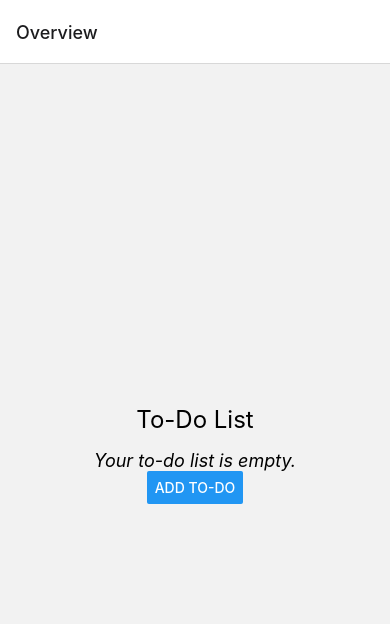
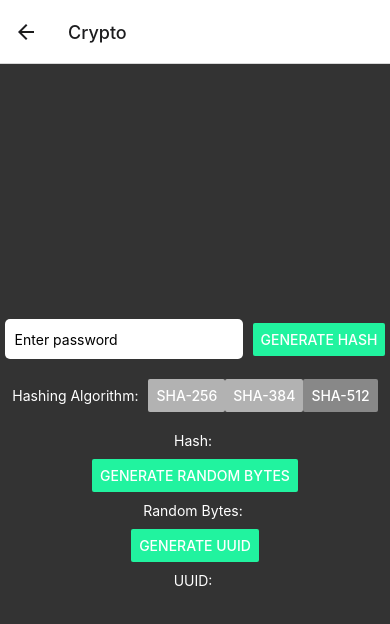
Before and after one commit to hbkYuna/native_project, a React Native app: screen /Crypto in a window 390 px wide. Shown: the top 624 px of the page. Built offline with nearby package versions, Linux system fonts and the light colour scheme.

Commit message:
Cryptography, Contact page, Allerlei changes! <3

```diff
--- a/App.js
+++ b/App.js
@@ -10,6 +10,9 @@ import WelcomeScreen from './Screens/WelcomeScreen';
 import OverviewScreen from './Screens/OverviewScreen';
 import DetailScreen from './Screens/DetailScreen';
 import AddToDoScreen from './Screens/AddToDoScreen';
+import ContactScreen from './Screens/ContactScreen'
+import CryptoScreen from './Screens/CryptoScreen'
+
 
 const Stack = createStackNavigator();
 
@@ -23,11 +26,13 @@ export default function App() {
     return (
         <NavigationContainer>
             <TodoContext.Provider value={{ todoList, setTodoList }}>
-                <Stack.Navigator initialRouteName="Overview">
+                <Stack.Navigator initialRouteName="Welcome">
                     <Stack.Screen name="Overview" component={OverviewScreen} />
+                    <Stack.Screen name="Detail" component={DetailScreen} />
                     <Stack.Screen name="AddTodo" component={AddToDoScreen} />
                     <Stack.Screen name="Welcome" component={WelcomeScreen} />
-                    <Stack.Screen name="Detail" component={DetailScreen} />
+                    <Stack.Screen name="Contact" component={ContactScreen} />
+                    <Stack.Screen name="Crypto" component={CryptoScreen} />
                 </Stack.Navigator>
             </TodoContext.Provider>
         </NavigationContainer>
--- a/Screens/AddToDoScreen.js
+++ b/Screens/AddToDoScreen.js
@@ -7,19 +7,22 @@ export default function AddTodoScreen({ navigation }) {
     const { setTodoList } = useContext(TodoContext);
 
     const handleAddTodo = () => {
-        setTodoList((prevTodoList) => [...prevTodoList, todo]);
-        navigation.goBack();
+        if (todo !== '') {
+            setTodoList(prevTodoList => [...prevTodoList, todo]);
+            navigation.goBack();
+        }
     };
 
     return (
         <View style={styles.container}>
-            <Text style={styles.label}>What do you want to do?</Text>
+            <Text style={styles.title}>Add a To-Do</Text>
             <TextInput
                 style={styles.input}
-                onChangeText={(text) => setTodo(text)}
+                onChangeText={text => setTodo(text)}
                 value={todo}
+                placeholder="Enter a new to-do"
             />
-            <Button title="Add Todo" onPress={handleAddTodo} />
+            <Button title="Add" onPress={handleAddTodo} />
         </View>
     );
 }
@@ -29,18 +32,18 @@ const styles = StyleSheet.create({
         flex: 1,
         alignItems: 'center',
         justifyContent: 'center',
-        padding: 16,
     },
-    label: {
+    title: {
         fontSize: 24,
         marginBottom: 16,
     },
     input: {
         height: 40,
-        width: '100%',
+        width: '80%',
         borderColor: 'gray',
         borderWidth: 1,
+        borderRadius: 5,
+        padding: 10,
         marginBottom: 16,
-        padding: 8,
     },
 });
--- /dev/null
+++ b/Screens/ContactScreen.js
@@ -0,0 +1,22 @@
+import React from 'react';
+import { ScrollView, StyleSheet, Text, View } from 'react-native';
+
+export default function ContactScreen() {
+  const contactText = 'Dit is de contactpagina van de Todo App, gemaakt door Yuna!!! Ik ga hier gewoon maar wat text zetten omdat ik niet goed weet wat ik er moet zetten. Ik ga al wel zeggen, Dit is mijn Facebook: https://Facebook.com/yuna, Dit is mijn instagram https://Instagram.com/yuna, dit is mijn LinkedIn: https://LinkedIn.com/yuna voor de rest ga ik hier gewoon wat extra text zetten om de functionalteit van de Scrollview goed te kunnen tonen <3'
+  return (
+    <ScrollView contentContainerStyle={styles.container}>
+      <Text style={styles.text}>{contactText}</Text>
+    </ScrollView>
+  );
+}
+
+const styles = StyleSheet.create({
+  container: {
+    flexGrow: 1,
+    padding: 16,
+
+  },
+  text: {
+    fontSize: 40,
+  },
+});
--- /dev/null
+++ b/Screens/CryptoScreen.js
@@ -0,0 +1,105 @@
+import React, {useState} from 'react';
+import {StyleSheet, Text, View, Button, TextInput} from 'react-native';
+import * as Crypto from 'expo-crypto';
+
+export default function App() {
+    const [hash, setHash] = useState('');
+    const [randomBytes, setRandomBytes] = useState(new Uint8Array(0));
+    const [uuid, setUuid] = useState('');
+    const [input, setInput] = useState('');
+    const [algorithm, setAlgorithm] = useState('SHA-256');
+
+    const generateHash = async () => {
+        const digest = await Crypto.digestStringAsync(`SHA-${algorithm}`, input);
+        setHash(digest);
+    };
+
+    const generateRandomBytes = async () => {
+        const bytes = await Crypto.getRandomBytesAsync(16);
+        setRandomBytes(bytes);
+    };
+
+    const generateUuid = () => {
+        const uuid = Crypto.randomUUID();
+        setUuid(uuid);
+    };
+
+
+    return (
+        <View style={styles.container}>
+            <View style={styles.inputContainer}>
+                <TextInput
+                    style={styles.input}
+                    placeholder="Enter password"
+                    onChangeText={(text) => setInput(text)}
+                    value={input}
+                />
+                <Button color={'#21f39f'} title="Generate Hash" onPress={generateHash}/>
+            </View>
+            <View style={styles.pickerContainer}>
+                <Text style={styles.pickerLabel}>Hashing Algorithm:</Text>
+                <View style={styles.picker}>
+                    <Button
+                        title="SHA-256"
+                        onPress={() => setAlgorithm('256')}
+                        color={algorithm === '256' ? '#21f39f' : '#b2b2b2'}
+                    />
+                    <Button
+                        title="SHA-384"
+                        onPress={() => setAlgorithm('384')}
+                        color={algorithm === '384' ? '#21f39f' : '#b2b2b2'}
+                    />
+                    <Button
+                        title="SHA-512"
+                        onPress={() => setAlgorithm('512')}
+                        color={algorithm === '512' ? '#21f39f' : '#888'}
+                    />
+                </View>
+            </View>
+            <Text style={styles.text}>Hash: {hash}</Text>
+            <Button color={'#21f39f'} title="Generate Random Bytes" onPress={generateRandomBytes}/>
+            <Text style={styles.text}>Random Bytes: {randomBytes.join(', ')}</Text>
+            <Button color={'#21f39f'} title="Generate UUID" onPress={generateUuid}/>
+            <Text style={styles.text}>UUID: {uuid}</Text>
+        </View>
+    );
+}
+
+const styles = StyleSheet.create({
+    container: {
+        flex: 1,
+        backgroundColor: '#333',
+        alignItems: 'center',
+        justifyContent: 'center',
+    },
+    inputContainer: {
+        flexDirection: 'row',
+        alignItems: 'center',
+        justifyContent: 'space-between',
+        marginVertical: 10,
+    },
+    input: {
+        flex: 1,
+        backgroundColor: '#fff',
+        marginRight: 10,
+        paddingHorizontal: 10,
+        height: 40,
+        borderRadius: 5,
+    },
+    pickerContainer: {
+        flexDirection: 'row',
+        alignItems: 'center',
+        marginVertical: 10,
+    },
+    pickerLabel: {
+        marginRight: 10,
+        color: '#fff',
+    },
+    picker: {
+        flexDirection: 'row',
+    },
+    text: {
+        color: '#fff',
+        marginVertical: 10,
+    },
+})
--- a/Screens/WelcomeScreen.js
+++ b/Screens/WelcomeScreen.js
@@ -4,11 +4,22 @@ import { StyleSheet, View, Text, Button } from 'react-native';
 export default function WelcomeScreen({ navigation }) {
     return (
         <View style={styles.container}>
-            <Text style={styles.title}>Welcome to the To-Do List App!</Text>
+            <Text style={styles.title}>Welcome to React Native To Do list</Text>
             <Button
-                title="Get Started"
+                title="Todo lijst"
                 onPress={() => navigation.navigate('Overview')}
             />
+             <Text style={styles.title}></Text>
+                  <Button
+                    title="Contact Us"
+                    onPress={() => navigation.navigate('Contact')}
+                  />
+
+             <Text style={styles.title}></Text>
+                   <Button
+                     title="Crypto"
+                     onPress={() => navigation.navigate('Crypto')}
+                   />
         </View>
     );
 }
--- a/package.json
+++ b/package.json
@@ -14,6 +14,7 @@
     "@rneui/base": "^4.0.0-rc.7",
     "@rneui/themed": "^4.0.0-rc.7",
     "expo": "~47.0.12",
+    "expo-crypto": "^12.2.1",
     "expo-status-bar": "~1.4.2",
     "react": "18.1.0",
     "react-native": "0.70.5",
```
Also changed, not shown: 1 other file (tests, documents, lock files or other folders).
